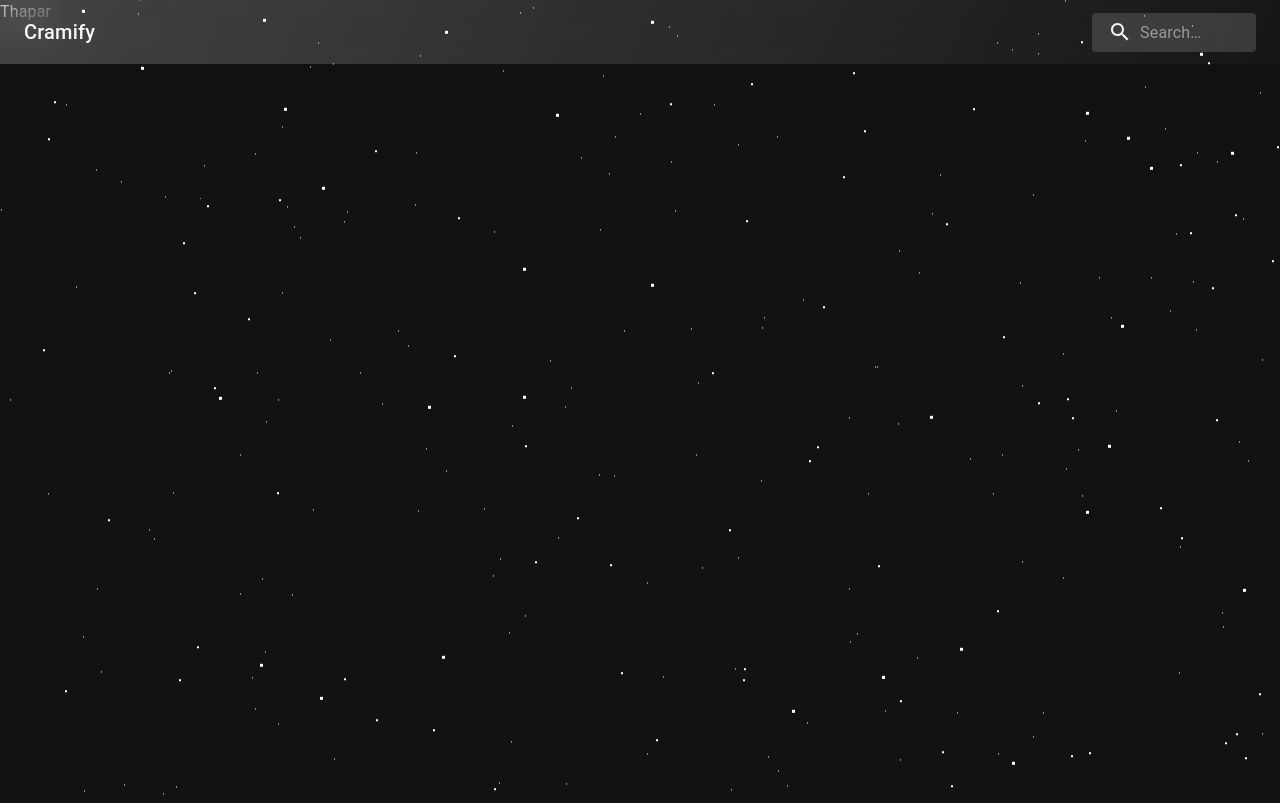
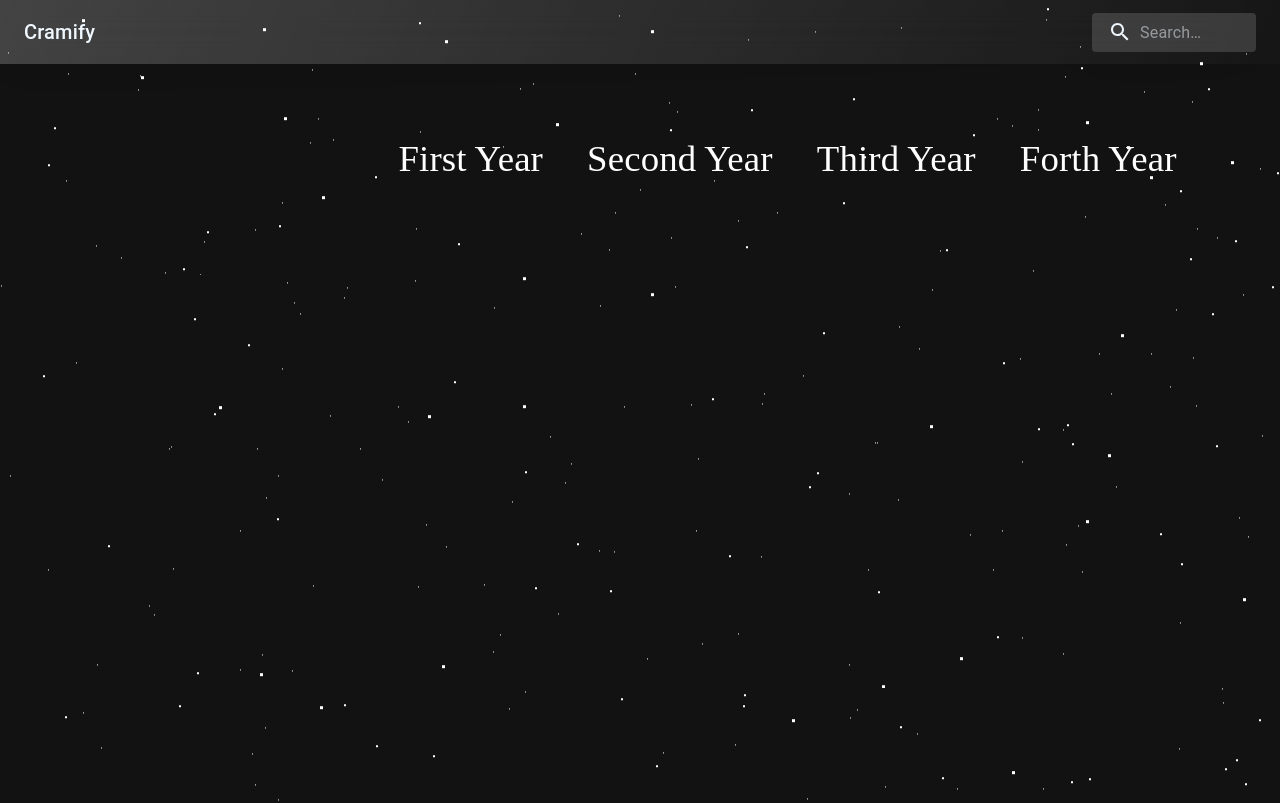
Before and after one commit to nimishmedatwal/cramify, a React (Create React App) app: page /thapar in a window 1280 px wide. Shown: the top 803 px of the page. Built offline with nearby package versions, Linux system fonts and the light colour scheme.

Commit message:
added data.json

```diff
--- a/src/components/home/home.js
+++ b/src/components/home/home.js
@@ -93,6 +93,7 @@ export default function Home() {
         img="https://res.cloudinary.com/dcvqnyvvt/image/upload/v1668459022/Colleges/noimage_hnb7yf.jpg"
         title="Thapar University"
         />
+
         </Link>
       </div>
     </>
--- /dev/null
+++ b/src/components/thapar/data.json
@@ -0,0 +1,82 @@
+{
+    "first": [
+      {
+        "title": "Aryan Garg",
+        "img": "https://res.cloudinary.com/dcvqnyvvt/image/upload/v1655810454/9_zuzct1.png"
+      },
+      {
+        "title":"Aditya Pathak",
+        "img":"https://res.cloudinary.com/dcvqnyvvt/image/upload/v1655810525/42_hau5ba.png"
+      },
+      {
+        "title": "Nimish",
+        "img": "https://res.cloudinary.com/dcvqnyvvt/image/upload/v1655810454/9_zuzct1.png"
+      }
+    ],
+    "second": [
+      {
+        "title": "Aryan Garg",
+        "img": "https://res.cloudinary.com/dcvqnyvvt/image/upload/v1655810454/9_zuzct1.png"
+      },
+      {
+        "title":"Aditya Pathak",
+        "img":"https://res.cloudinary.com/dcvqnyvvt/image/upload/v1655810525/42_hau5ba.png"
+      },
+      {
+        "title": "Nimish",
+        "img": "https://res.cloudinary.com/dcvqnyvvt/image/upload/v1655810454/9_zuzct1.png"
+      }
+    ],
+    "third":[
+      {
+        "title":"Aditya Pathak",
+        "img":"https://res.cloudinary.com/dcvqnyvvt/image/upload/v1655810525/42_hau5ba.png"
+      },
+      {
+        "title":"Aditya Pathak",
+        "img":"https://res.cloudinary.com/dcvqnyvvt/image/upload/v1655810525/42_hau5ba.png"
+      },
+      {
+        "title":"Aditya Pathak",
+        "img":"https://res.cloudinary.com/dcvqnyvvt/image/upload/v1655810525/42_hau5ba.png"
+      },
+      {
+        "title":"Aditya Pathak",
+        "img":"https://res.cloudinary.com/dcvqnyvvt/image/upload/v1655810525/42_hau5ba.png"
+      },
+      {
+        "title": "Aryan Garg",
+        "img": "https://res.cloudinary.com/dcvqnyvvt/image/upload/v1655810454/9_zuzct1.png"
+      },
+      {
+        "title": "Aryan Garg",
+        "img": "https://res.cloudinary.com/dcvqnyvvt/image/upload/v1655810454/9_zuzct1.png"
+      }
+    ],
+    "fourth ":[
+      {
+        "title":"Aditya Pathak",
+        "img":"https://res.cloudinary.com/dcvqnyvvt/image/upload/v1655810525/42_hau5ba.png"
+      },
+      {
+        "title":"Aditya Pathak",
+        "img":"https://res.cloudinary.com/dcvqnyvvt/image/upload/v1655810525/42_hau5ba.png"
+      },
+      {
+        "title":"Aditya Pathak",
+        "img":"https://res.cloudinary.com/dcvqnyvvt/image/upload/v1655810525/42_hau5ba.png"
+      },
+      {
+        "title":"Aditya Pathak",
+        "img":"https://res.cloudinary.com/dcvqnyvvt/image/upload/v1655810525/42_hau5ba.png"
+      },
+      {
+        "title": "Aryan Garg",
+        "img": "https://res.cloudinary.com/dcvqnyvvt/image/upload/v1655810454/9_zuzct1.png"
+      },
+      {
+        "title": "Nimish",
+        "img": "https://res.cloudinary.com/dcvqnyvvt/image/upload/v1655810454/9_zuzct1.png"
+      }
+    ]
+  }
--- /dev/null
+++ b/src/components/thapar/navbarthapar.js
@@ -0,0 +1,49 @@
+import  "./thapar.css";
+import Card from "../home/Card";
+import React, { useState } from "react";
+import data from "./data.json";
+const Navbarthapar = () => {
+    const [members, setMembers] = useState([]);
+
+    function displayMembers(e) {
+      setMembers(data[e.target.dataset.target]);
+      // console.log(members);
+    }
+    return (
+        <>
+          <div className="navdes">
+            <ul className="navbar">
+              <li className="firstcomp">
+                <p onClick={displayMembers} data-target="first">
+                  First Year
+                </p>
+              </li>
+              <li>
+                <p onClick={displayMembers} data-target="second">
+                    Second Year
+                </p>
+              </li>
+              <li>
+                <p onClick={displayMembers} data-target="third">
+                  Third Year
+                </p>
+              </li>
+              <li>
+                <p onClick={displayMembers} data-target="fourth">
+                  Forth Year
+                </p>
+              </li>
+            </ul>
+          </div>
+          <div className="members">
+            <div className="wrapper">
+              {members.map((el) => {
+                return <Card img={el.img} title={el.title} />
+              })}
+            </div>
+          </div>
+        </>
+      );
+    };
+
+    export default Navbarthapar;
--- /dev/null
+++ b/src/components/thapar/thapar.css
@@ -0,0 +1,34 @@
+  .thapar{
+    height: 100vh;
+  }
+  .navbar {
+    display: flex;
+    /* text-decoration: none; */
+    list-style-type: none;
+    margin-left: 28%;
+    /* flex-wrap: wrap; */
+    /* position: absolute; */
+  }
+  /* -----------------NAVIGATION BAR----------------- */
+  .navbar li {
+    /* flex:1; */
+    font-family: "Poppins";
+    font-style: normal;
+    font-weight: 400;
+    font-size: 2.3rem;
+    line-height: 63.3%;
+    color: white;
+    /* text-decoration: none; */
+
+    padding-top: 10%;
+    margin-right: 5%;
+    z-index: 1;
+  }
+  .navbar a {
+    text-decoration: none;
+    color: white;
+  }
+  .navbar a:hover {
+    text-decoration: none;
+    color: #8c8c8c;
+  }
--- a/src/components/thapar/thapar.js
+++ b/src/components/thapar/thapar.js
@@ -1,13 +1,15 @@
 import React from 'react'
+import Navbarthapar from './navbarthapar'
 
 export default function Thapar() {
   return (
     <>
-    <div>Thapar</div>
-
-    <div id="stars"></div>
+      <div className="thapar">
+        <div id="stars"></div>
         <div id="stars2"></div>
         <div id="stars3"></div>
-        </>
+        < Navbarthapar/>
+      </div>
+    </>
   )
 }
```
